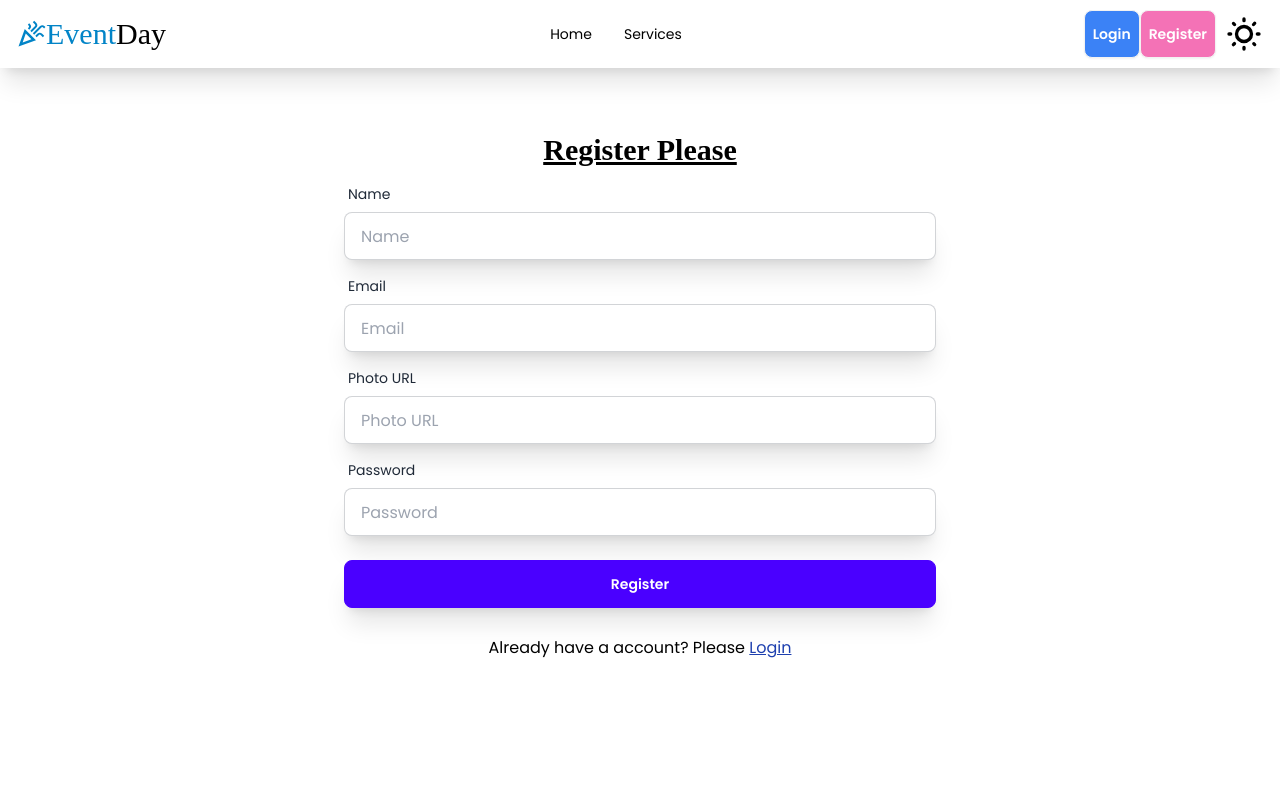
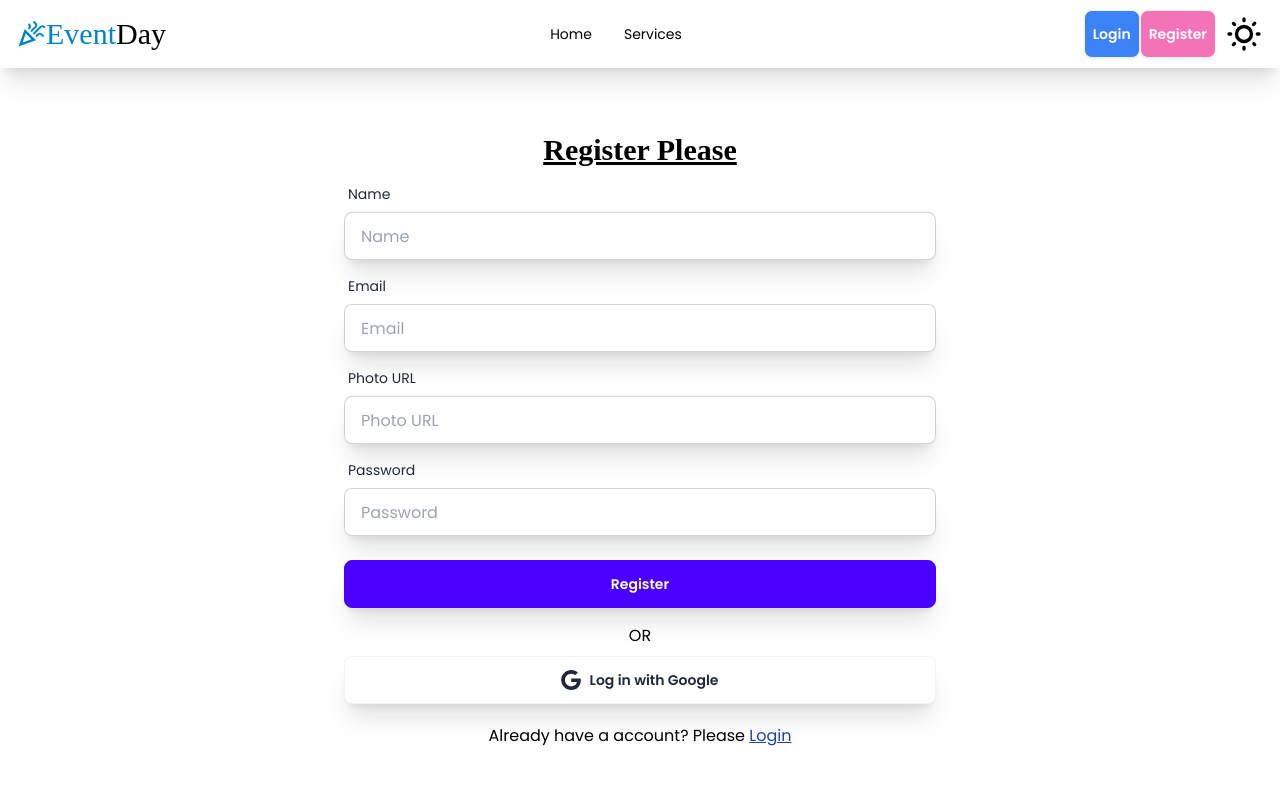
Before and after one commit to AdnaNation/event-day-a11-client, a React (Vite) app: page /register in a window 1280 px wide. Shown: the top 800 px of the page. Built offline with nearby package versions, Linux system fonts and the light colour scheme; no server answers; a web font is replaced by a local one.

Commit message:
google login added in register page

```diff
--- a/src/Pages/Register.jsx
+++ b/src/Pages/Register.jsx
@@ -1,4 +1,4 @@
-import { updateProfile } from "firebase/auth";
+import { GoogleAuthProvider, updateProfile } from "firebase/auth";
 import { useState } from "react";
 import { Helmet } from "react-helmet-async";
 import { Link, useNavigate } from "react-router-dom";
@@ -7,8 +7,9 @@ import useAuth from "../hooks/useAuth";
 
 const Register = () => {
   const navigate = useNavigate();
-  const { createUser, logOut } = useAuth();
+  const { createUser, logOut, googleSignIn, setUser } = useAuth();
   const [registerError, setRegisterError] = useState("");
+  const googleProvider = new GoogleAuthProvider();
   const handleRegister = (e) => {
     e.preventDefault();
     const form = e.target;
@@ -50,6 +51,25 @@ const Register = () => {
       .catch((error) => {
         console.log(error);
         setRegisterError("The email you provided is already in-use");
+      });
+  };
+
+  const handleGoogleSingIn = () => {
+    googleSignIn(googleProvider)
+      .then((result) => {
+        const loggedInUser = result.user;
+        console.log(loggedInUser.photoURL);
+        setUser(loggedInUser);
+        Swal.fire({
+          title: "Congrats!",
+          text: "You have successfully logged in",
+          icon: "success",
+        });
+        // navigate after login
+        navigate(location?.state ? location.state : "/");
+      })
+      .catch((error) => {
+        console.log(error.message);
       });
   };
   return (
@@ -134,6 +154,24 @@ const Register = () => {
             className="btn btn-block btn-primary text-white shadow-xl my-4"
           />
         </form>
+        <p className="text-center">OR</p>
+
+        <div className="flex justify-center space-x-4">
+          <button
+            onClick={handleGoogleSingIn}
+            aria-label="Log in with Google"
+            className="p-3 rounded-lg btn w-full bg-white shadow-xl my-2"
+          >
+            <svg
+              xmlns="http://www.w3.org/2000/svg"
+              viewBox="0 0 32 32"
+              className="w-5 h-5 fill-current"
+            >
+              <path d="M16.318 13.714v5.484h9.078c-0.37 2.354-2.745 6.901-9.078 6.901-5.458 0-9.917-4.521-9.917-10.099s4.458-10.099 9.917-10.099c3.109 0 5.193 1.318 6.38 2.464l4.339-4.182c-2.786-2.599-6.396-4.182-10.719-4.182-8.844 0-16 7.151-16 16s7.156 16 16 16c9.234 0 15.365-6.49 15.365-15.635 0-1.052-0.115-1.854-0.255-2.651z"></path>
+            </svg>
+            Log in with Google
+          </button>
+        </div>
         <p className="text-center mt-3">
           Already have a account? Please{" "}
           <Link to="/login" className="underline text-blue-800">
```
